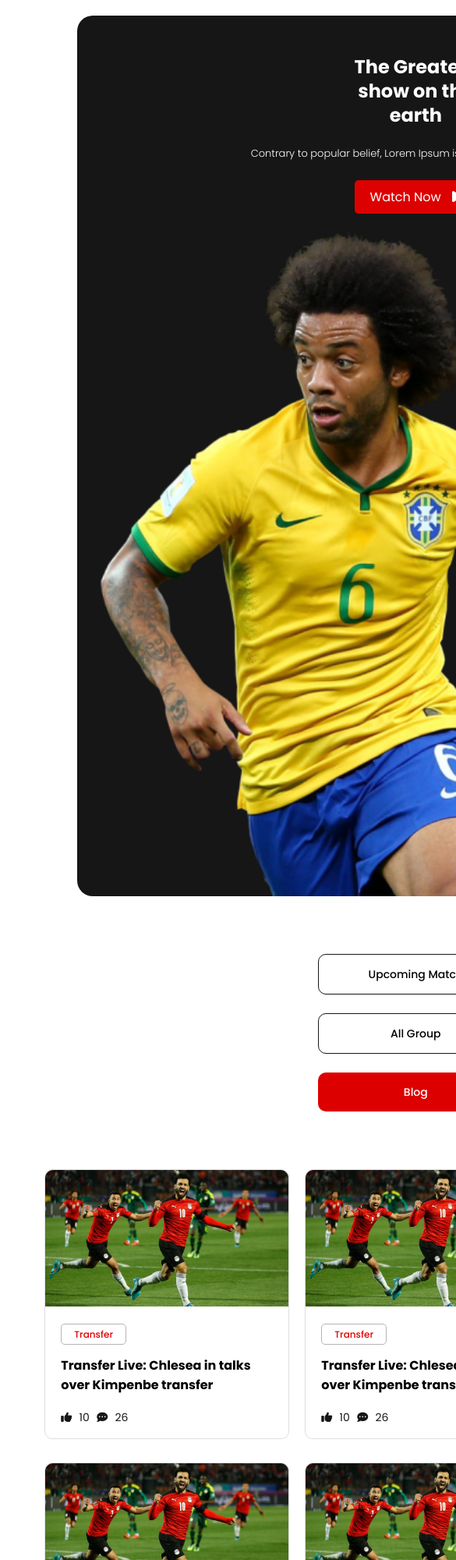
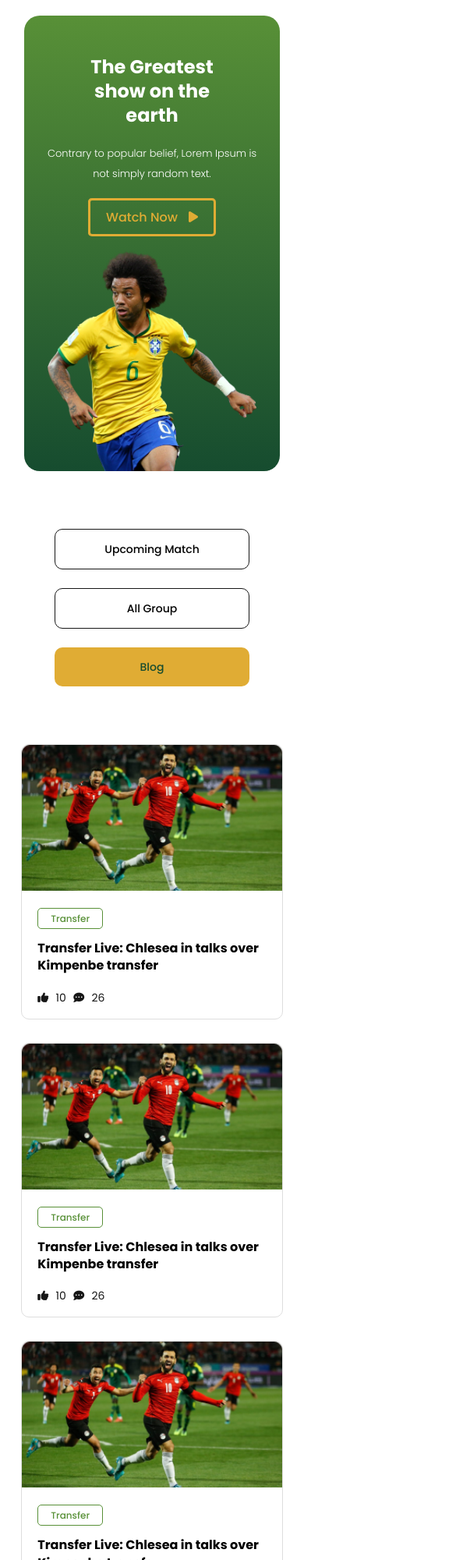
Before and after one commit to nasimshishir/Assignment-2, a plain HTML site: page blog.html in a window 390 px wide. Shown: the top 2000 px of the page at 78% size, 585 px wide, since content can reach past the window. Drawn offline with Linux system fonts and the light colour scheme.

Commit message:
second last

```diff
--- a/blog.html
+++ b/blog.html
@@ -58,7 +58,7 @@
                     <img src="assets/Blog Image.png" alt="">
                     <div class="blog-description">
                         <a class="blog-ctgry" href="">Transfer</a>
-                        <h4>Transfer Live: Chlesea in talks over Kimpenbe transfer</h4>
+                        <h3>Transfer Live: Chlesea in talks over Kimpenbe transfer</h3>
                         <div class="responses">
                             <a href=""><i class="fa-solid fa-thumbs-up"></i></a>
                             <a href="">10</a>
@@ -71,7 +71,7 @@
                     <img src="assets/Blog Image.png" alt="">
                     <div class="blog-description">
                         <a class="blog-ctgry" href="">Transfer</a>
-                        <h4>Transfer Live: Chlesea in talks over Kimpenbe transfer</h4>
+                        <h3>Transfer Live: Chlesea in talks over Kimpenbe transfer</h3>
                         <div class="responses">
                             <a href=""><i class="fa-solid fa-thumbs-up"></i></a>
                             <a href="">10</a>
@@ -84,7 +84,7 @@
                     <img src="assets/Blog Image.png" alt="">
                     <div class="blog-description">
                         <a class="blog-ctgry" href="">Transfer</a>
-                        <h4>Transfer Live: Chlesea in talks over Kimpenbe transfer</h4>
+                        <h3>Transfer Live: Chlesea in talks over Kimpenbe transfer</h3>
                         <div class="responses">
                             <a href=""><i class="fa-solid fa-thumbs-up"></i></a>
                             <a href="">10</a>
@@ -97,7 +97,7 @@
                     <img src="assets/Blog Image.png" alt="">
                     <div class="blog-description">
                         <a class="blog-ctgry" href="">Transfer</a>
-                        <h4>Transfer Live: Chlesea in talks over Kimpenbe transfer</h4>
+                        <h3>Transfer Live: Chlesea in talks over Kimpenbe transfer</h3>
                         <div class="responses">
                             <a href=""><i class="fa-solid fa-thumbs-up"></i></a>
                             <a href="">10</a>
@@ -110,7 +110,7 @@
                     <img src="assets/Blog Image.png" alt="">
                     <div class="blog-description">
                         <a class="blog-ctgry" href="">Transfer</a>
-                        <h4>Transfer Live: Chlesea in talks over Kimpenbe transfer</h4>
+                        <h3>Transfer Live: Chlesea in talks over Kimpenbe transfer</h3>
                         <div class="responses">
                             <a href=""><i class="fa-solid fa-thumbs-up"></i></a>
                             <a href="">10</a>
@@ -123,7 +123,7 @@
                     <img src="assets/Blog Image.png" alt="">
                     <div class="blog-description">
                         <a class="blog-ctgry" href="">Transfer</a>
-                        <h4>Transfer Live: Chlesea in talks over Kimpenbe transfer</h4>
+                        <h3>Transfer Live: Chlesea in talks over Kimpenbe transfer</h3>
                         <div class="responses">
                             <a href=""><i class="fa-solid fa-thumbs-up"></i></a>
                             <a href="">10</a>
@@ -136,7 +136,7 @@
                     <img src="assets/Blog Image.png" alt="">
                     <div class="blog-description">
                         <a class="blog-ctgry" href="">Transfer</a>
-                        <h4>Transfer Live: Chlesea in talks over Kimpenbe transfer</h4>
+                        <h3>Transfer Live: Chlesea in talks over Kimpenbe transfer</h3>
                         <div class="responses">
                             <a href=""><i class="fa-solid fa-thumbs-up"></i></a>
                             <a href="">10</a>
@@ -149,7 +149,7 @@
                     <img src="assets/Blog Image.png" alt="">
                     <div class="blog-description">
                         <a class="blog-ctgry" href="">Transfer</a>
-                        <h4>Transfer Live: Chlesea in talks over Kimpenbe transfer</h4>
+                        <h3>Transfer Live: Chlesea in talks over Kimpenbe transfer</h3>
                         <div class="responses">
                             <a href=""><i class="fa-solid fa-thumbs-up"></i></a>
                             <a href="">10</a>
@@ -162,7 +162,7 @@
                     <img src="assets/Blog Image.png" alt="">
                     <div class="blog-description">
                         <a class="blog-ctgry" href="">Transfer</a>
-                        <h4>Transfer Live: Chlesea in talks over Kimpenbe transfer</h4>
+                        <h3>Transfer Live: Chlesea in talks over Kimpenbe transfer</h3>
                         <div class="responses">
                             <a href=""><i class="fa-solid fa-thumbs-up"></i></a>
                             <a href="">10</a>
@@ -174,12 +174,6 @@
             </div>
 
             </div>
-
-            <div class="viewallbtn">
-                <div>
-                    <a class="btn" href="">View All<i class="fa-solid fa-angles-down"></i></i></a>
-                    </span>
-                </div>
 
         </section>
 
--- a/styles/style.css
+++ b/styles/style.css
@@ -19,7 +19,7 @@ main {
 
 .container-1 {
     width: 1160;
-    background-color: #161616;
+    background: linear-gradient(#589037, #164C2F);
     border-radius: 30px;
     display: grid;
     grid-template-columns: repeat(2, 1fr);
@@ -41,7 +41,7 @@ main {
     font-size: 2.5rem;
     font-weight: 700;
     line-height: 1.3em;
-    color: #FFFFFF;
+    color: #fff;
 }
 
 .left-half p {
@@ -54,11 +54,21 @@ main {
 
 .left-half a {
     padding: 10px 20px;
-    background-color: #DD0000;
+    border: 3px solid #E0AC34;
     border-radius: 5px;
     text-decoration: none;
-    font-weight: 400;
-    color: #FFFFFF;
+    font-weight: 500;
+    color: #E0AC34;
+    background-image: linear-gradient(to right, transparent 50%, #E0AC34);
+    background-size: 200%;
+    background-position: 0%;
+    transition: 0.4s;
+}
+
+.left-half a:hover {
+    color: #164C2F;
+    background-position: 100%;
+
 }
 
 .left-half a i {
@@ -87,7 +97,7 @@ main {
 .sidebar {
     width: 250px;
     height: 250px;
-    background-color: #161616;
+    background-color: #589037;
     padding: 0 25px;
     border-radius: 10px;
     display: flex;
@@ -107,15 +117,15 @@ main {
 }
 
 .sidebar li:hover {
-    outline: 3px solid #DD0000;
+    outline: 3px solid #164C2F;
 }
 
 #active {
-    background-color: #DD0000;
+    background-color: #E0AC34;
 }
 
 #active-text {
-    color: #FFFFFF;
+    color: #164C2F;
 }
 
 .sidebar li a {
@@ -124,6 +134,8 @@ main {
     line-height: 50px;
     font-size: 14px;
     font-weight: 500;
+
+
 }
 
 /* upcoming matches */
@@ -201,15 +213,19 @@ main {
     box-shadow: 0px 5px 15px lightgray;
 }
 
+.main-blog-box img {
+    width: 100%;
+}
+
 .blog-ctgry {
     text-decoration: none;
     font-weight: 500;
     font-size: 12px;
     color: #161616;
-    border: 1px solid #b5b5b5;
+    border: 1px solid #589037;
     border-radius: 5px;
     padding: 4px 16px;
-    color: #DD0000;
+    color: #589037;
 
 }
 
@@ -217,8 +233,11 @@ main {
     padding: 15px 20px;
 }
 
-.blog-description h4 {
+.blog-description h3 {
     margin: 16px auto;
+    font-size: 16px;
+    font-weight: 700;
+    line-height: 1.4rem;
 }
 
 .responses a {
@@ -228,16 +247,14 @@ main {
     color: #161616;
 }
 
-.response-icons {
-    color: #DD0000;
-}
+
 
 /* Footer */
 
 
 .footer {
     height: 300px;
-    background-color: #161616;
+    background-color: #164C2F;
     display: grid;
 }
 
@@ -270,7 +287,7 @@ hr {
 }
 
 .menu a:hover {
-    color: #DD0000;
+    color: #E0AC34;
 
 }
 
@@ -286,7 +303,7 @@ hr {
 }
 
 .social-icons a:hover {
-    color: #DD0000;
+    color: #E0AC34;
 }
 
 
@@ -361,7 +378,8 @@ hr {
         border: none;
     }
 
-    .matches {
+    .matches,
+    .blogs {
         grid-template-columns: 1fr;
         margin: 0;
     }
@@ -441,7 +459,8 @@ hr {
         border: none;
     }
 
-    .matches {
+    .matches,
+    .blogs {
         grid-template-columns: repeat(2, 1fr);
         margin: 0;
     }
@@ -461,23 +480,23 @@ hr {
 
     .btn {
         padding: 10px 20px;
-        background-color: #DD0000;
+        background-color: #E0AC34;
         border-radius: 5px;
         text-decoration: none;
         font-weight: 400;
-        color: #FFFFFF;
+        color: #164C2F;
     }
 
     .btn i {
         margin-left: 15px;
     }
 
-}
 
-/* footer */
 
-.footer {
-    width: 100%;
-}
+    /* footer */
+
+    .footer {
+        width: 100%;
+    }
 
 }
```
Also changed, not shown: index.html (+3 -1 lines).
